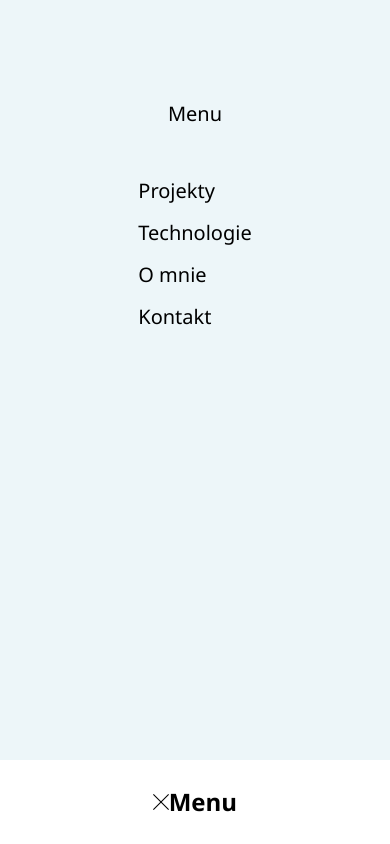
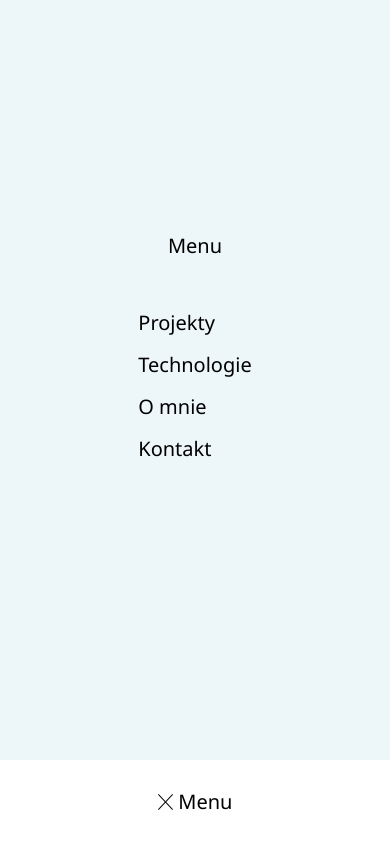
Before and after one commit to Bartlomiej95/MyWebsite, a React (Create React App) app: page / in a window 390 px wide. Both pictures are taken after a click on the element "Menu". Shown: the top 844 px of the page. Built offline with nearby package versions, Linux system fonts and the light colour scheme; what react-animations would draw is missing.

Commit message:
Restyle flyout menu

```diff
--- a/src/molecules/FlyoutMenu/FlyoutMenu.js
+++ b/src/molecules/FlyoutMenu/FlyoutMenu.js
@@ -12,7 +12,7 @@ const Wrapper = styled.div`
     width: 100vw;
     height: 100vh;
     display: none;
-    animation: .3s ${FlyoutMenuAnimation};
+    animation: .6s ${FlyoutMenuAnimation};
 
     @media(min-width: 1280px){
         display: none;
@@ -32,6 +32,7 @@ const Navigation = styled.nav`
     display: flex;
     flex-direction: column;
     align-items: center;
+    justify-content: center;
     width: 100%;
     height: 90vh;
     background-color: #EDF6F9;
@@ -59,8 +60,7 @@ const NavLink = styled(Link)`
 
 const WordMenu = styled(MenuHeading)`
     display: block;
-    text-align: center;
-    padding-top: 100px;
+    text-align: left;
 `;
 
 const ExitMenu = styled.div`
@@ -72,6 +72,9 @@ const ExitMenu = styled.div`
     background-color: white;
     cursor: pointer;
 
+    img{
+        margin-right: 5px;
+    }
 
 `;
 
@@ -138,7 +141,7 @@ const FlyoutMenu = ({ visible, exitFlyoutMenu, heightView }) => {
             </Navigation>
             <ExitMenu onClick={() => exitFlyoutMenu()}>
                 <img src={exitIcon} alt="przycisk exit" />
-                <h2>Menu</h2>
+                <MenuHeading>Menu</MenuHeading>
             </ExitMenu>
         </Wrapper>
     )
```
